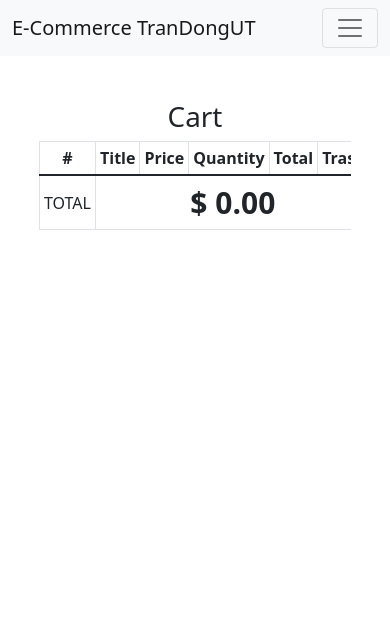
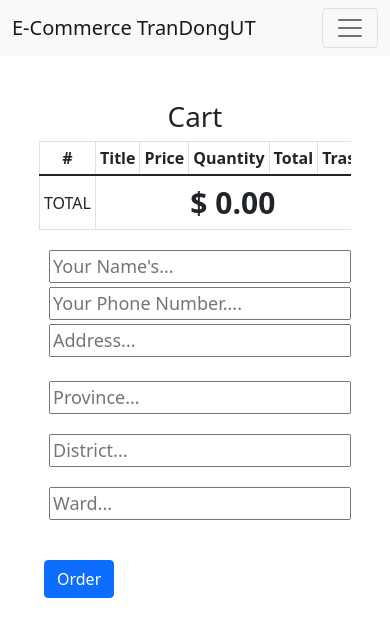
Before and after one commit to TranDongUT/Simple-ECommerce, a React (Create React App) app: page /cart in a window 390 px wide. Shown: the top 636 px of the page. Built offline with nearby package versions, Linux system fonts and the light colour scheme.

Commit message:
update payment: province, districts, wards

```diff
--- a/src/container/Cart.js
+++ b/src/container/Cart.js
@@ -3,6 +3,7 @@ import { StoreContext } from "../store";
 import { updateCart } from "../store/actions";
 import { Table } from "react-bootstrap";
 import style from "./style/CartStyle.module.scss";
+import Payment from "./Payment";
 
 function Cart() {
   const [state, dispatch] = useContext(StoreContext);
@@ -94,6 +95,7 @@ function Cart() {
             </tr>
           </tfoot>
         </Table>
+        <Payment />
       </div>
     </>
   );
--- /dev/null
+++ b/src/container/Payment.js
@@ -0,0 +1,256 @@
+import { useEffect, useReducer, useRef, useState } from "react";
+import axios from "axios";
+import { Form, Button } from "react-bootstrap";
+import style from "./style/PaymentStyle.module.scss";
+
+function Payment() {
+  const initState = {
+    provinces: [],
+    districts: [],
+    wards: [],
+    selectProvince: "",
+    selectDistrict: "",
+    selectWard: "",
+  };
+
+  const INIT_PROVINCE = "init_province";
+  const SELECT_PROVINCE = "select_province";
+  const INIT_DISTRICTS = "init_districts";
+  const SELECT_DISTRICT = "select_district";
+  const INIT_WARD = "init_ward";
+  const SELECT_WARD = "select_ward";
+
+  const paymentReducer = (state, action) => {
+    switch (action.type) {
+      case INIT_PROVINCE:
+        return {
+          ...state,
+          provinces: action.payload,
+        };
+      case SELECT_PROVINCE:
+        return {
+          ...state,
+          selectProvince: action.payload,
+        };
+      case INIT_DISTRICTS:
+        return {
+          ...state,
+          districts: action.payload,
+        };
+      case SELECT_DISTRICT:
+        return {
+          ...state,
+          selectDistrict: action.payload,
+        };
+      case INIT_WARD:
+        return {
+          ...state,
+          wards: action.payload,
+        };
+      case SELECT_WARD:
+        return {
+          ...state,
+          selectWard: action.payload,
+        };
+      default:
+        throw new Error("invalid payment action");
+    }
+  };
+
+  const [statePayment, dispatchPayment] = useReducer(paymentReducer, initState);
+
+  const { provinces, districts, wards } = statePayment;
+
+  const fetchProvince = async () => {
+    const respone = await axios
+      .get("https://provinces.open-api.vn/api/p/")
+      .then((respone) => {
+        dispatchPayment({
+          type: INIT_PROVINCE,
+          payload: respone.data,
+        });
+      });
+  };
+
+  const fetchDistrict = async () => {
+    const respone = await axios
+      .get(
+        `https://provinces.open-api.vn/api/p/${statePayment.selectProvince.code}?depth=2`
+      )
+      .then((respone) => {
+        dispatchPayment({
+          type: INIT_DISTRICTS,
+          payload: respone.data,
+        });
+      });
+  };
+
+  const fetchWard = async () => {
+    const respone = await axios
+      .get(
+        `https://provinces.open-api.vn/api/d/${statePayment.selectDistrict.code}?depth=2`
+      )
+      .then((respone) => {
+        console.log(respone.data);
+        dispatchPayment({
+          type: INIT_WARD,
+          payload: respone.data,
+        });
+      });
+  };
+
+  const handleProvince = () => {
+    //fetchAPI only once times
+    if (provinces == "") {
+      fetchProvince();
+    }
+    setShowProvince(true);
+  };
+
+  const handleSelectProvince = (e, province) => {
+    dispatchPayment({
+      type: SELECT_PROVINCE,
+      payload: { code: province.code, name: province.name },
+    });
+    setShowProvince(false);
+  };
+
+  const handleDistrict = () => {
+    if (statePayment.selectProvince && districts != "") {
+      fetchDistrict();
+    }
+    setShowDistric(true);
+  };
+
+  useEffect(() => {
+    if (statePayment.selectProvince) {
+      dispatchPayment({
+        type: SELECT_DISTRICT,
+        payload: "",
+      });
+      dispatchPayment({
+        type: SELECT_WARD,
+        payload: "",
+      });
+      fetchDistrict();
+    }
+  }, [statePayment.selectProvince]);
+
+  const handleSelectDistrict = (e, district) => {
+    dispatchPayment({
+      type: SELECT_DISTRICT,
+      payload: { code: district.code, name: district.name },
+    });
+    setShowDistric(false);
+  };
+
+  const handleWard = () => {
+    if (statePayment.selectDistrict && wards != "") {
+      fetchWard();
+    }
+    setShowWard(true);
+  };
+
+  useEffect(() => {
+    if (statePayment.selectDistrict) {
+      dispatchPayment({
+        type: SELECT_WARD,
+        payload: "",
+      });
+      fetchWard();
+    }
+  }, [statePayment.selectDistrict]);
+
+  const handleSelectWard = (e, ward) => {
+    dispatchPayment({
+      type: SELECT_WARD,
+      payload: { code: ward.code, name: ward.name },
+    });
+    setShowWard(false);
+  };
+
+  const [showProvince, setShowProvince] = useState(false);
+  const [showDistrict, setShowDistric] = useState(false);
+  const [showWard, setShowWard] = useState(false);
+
+  return (
+    <div className={style.payment}>
+      <Form>
+        <div className={style.inforPayment}>
+          <input placeholder="Your Name's..." />
+          <input
+            type="tel"
+            pattern="[0-9]{2}[0-9]{8}"
+            placeholder="Your Phone Number...."
+          />
+          <input placeholder="Address..." />
+        </div>
+        <div className={style.inforPayment}>
+          <div>
+            <input
+              placeholder="Province..."
+              onFocus={() => handleProvince()}
+              value={statePayment.selectProvince.name ?? ""}
+              readOnly
+            />
+            <ul className={showProvince ? style.listAddress : ""}>
+              {showProvince
+                ? provinces.map((province) => (
+                    <li
+                      key={province.code}
+                      onClick={(e) => handleSelectProvince(e, province)}
+                    >
+                      {province.name}
+                    </li>
+                  ))
+                : ""}
+            </ul>
+          </div>
+          <div>
+            <input
+              placeholder="District..."
+              readOnly
+              onClick={() => handleDistrict()}
+              value={statePayment.selectDistrict.name ?? ""}
+            />
+            <ul className={showDistrict ? style.listAddress : ""}>
+              {showDistrict == true && districts != ""
+                ? districts.districts.map((district) => (
+                    <li
+                      key={district.code}
+                      onClick={(e) => handleSelectDistrict(e, district)}
+                    >
+                      {district.name}
+                    </li>
+                  ))
+                : ""}
+            </ul>
+          </div>
+          <div>
+            <input
+              placeholder="Ward..."
+              readOnly
+              onClick={() => handleWard()}
+              value={statePayment.selectWard.name ?? ""}
+            />
+            <ul className={showWard ? style.listAddress : ""}>
+              {showWard == true && wards != ""
+                ? wards.wards.map((ward) => (
+                    <li
+                      key={ward.code}
+                      onClick={(e) => handleSelectWard(e, ward)}
+                    >
+                      {ward.name}
+                    </li>
+                  ))
+                : ""}
+            </ul>
+          </div>
+        </div>
+        <Button className={style.orderBtn}>Order</Button>
+      </Form>
+    </div>
+  );
+}
+
+export default Payment;
--- /dev/null
+++ b/src/container/style/PaymentStyle.module.scss
@@ -0,0 +1,49 @@
+.payment {
+  padding: 0 5px;
+
+  input {
+    font-size: 18px;
+    width: 300px;
+    margin: 0 5px;
+  }
+
+  .inforPayment {
+    display: flex;
+    justify-content: space-between;
+    margin: 20px 0;
+  }
+
+  .orderBtn {
+    float: left;
+  }
+
+  .listAddress {
+    max-height: 200px;
+    padding: 0 5px;
+    overflow-y: scroll;
+    li {
+      list-style-type: none;
+      text-align: left;
+      &:hover {
+        background-color: #dadada;
+        cursor: pointer;
+      }
+    }
+  }
+
+  .none {
+    display: none;
+  }
+}
+
+@media only screen and (max-width: 768px) {
+  .payment {
+    .inforPayment {
+      flex-direction: column;
+    }
+    input {
+      width: 100%;
+      margin-bottom: 4px;
+    }
+  }
+}
--- a/src/store/reducer.js
+++ b/src/store/reducer.js
@@ -66,7 +66,7 @@ export function reducer(state, action) {
       }
 
       localStorage.setItem("productInCart", JSON.stringify(inCart));
-
+      const teset = "";
       return {
         ...state,
         ///conver to array
```
Also changed, not shown: src/container/ProductList.js (+4 -4 lines).
